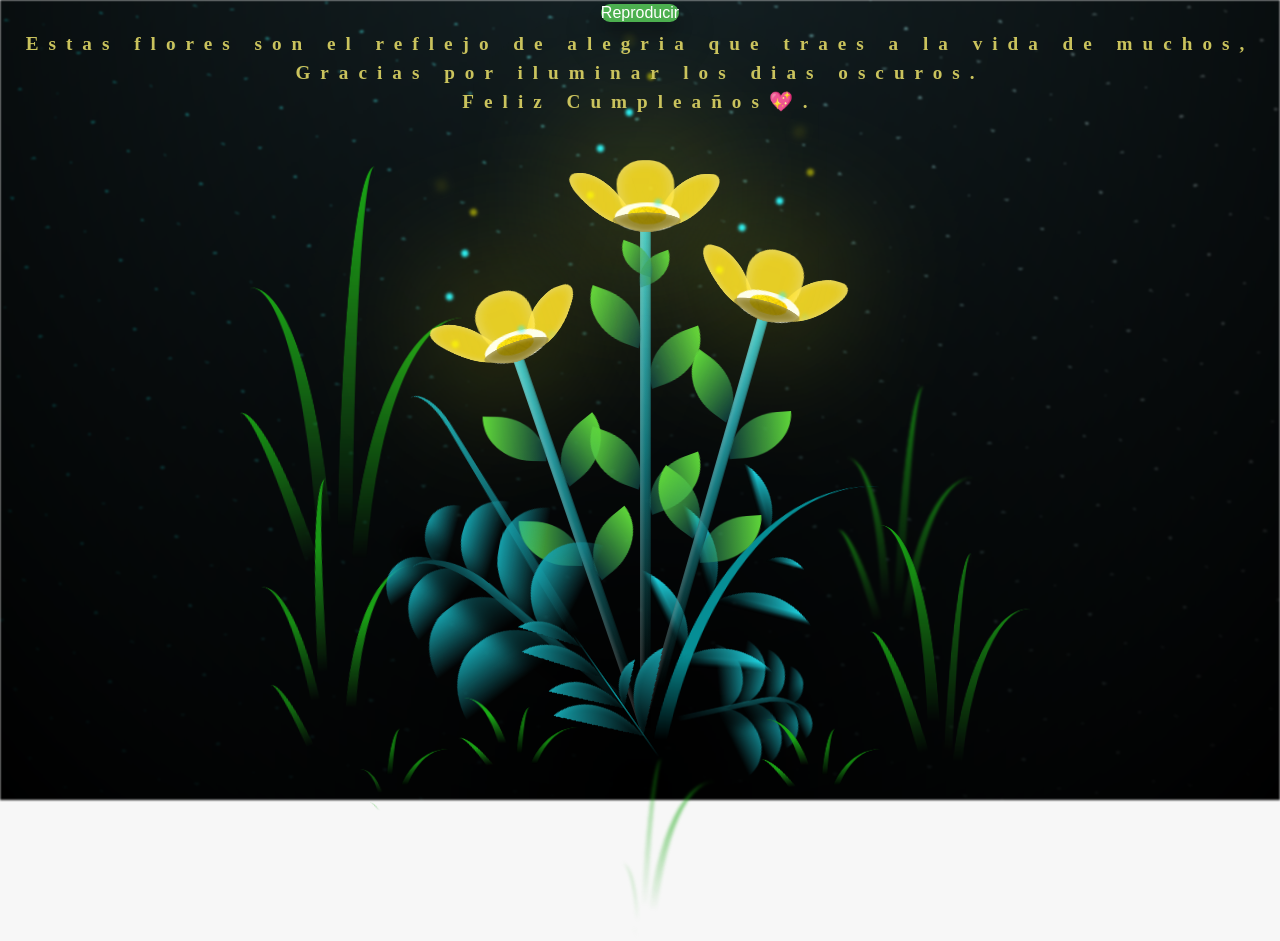
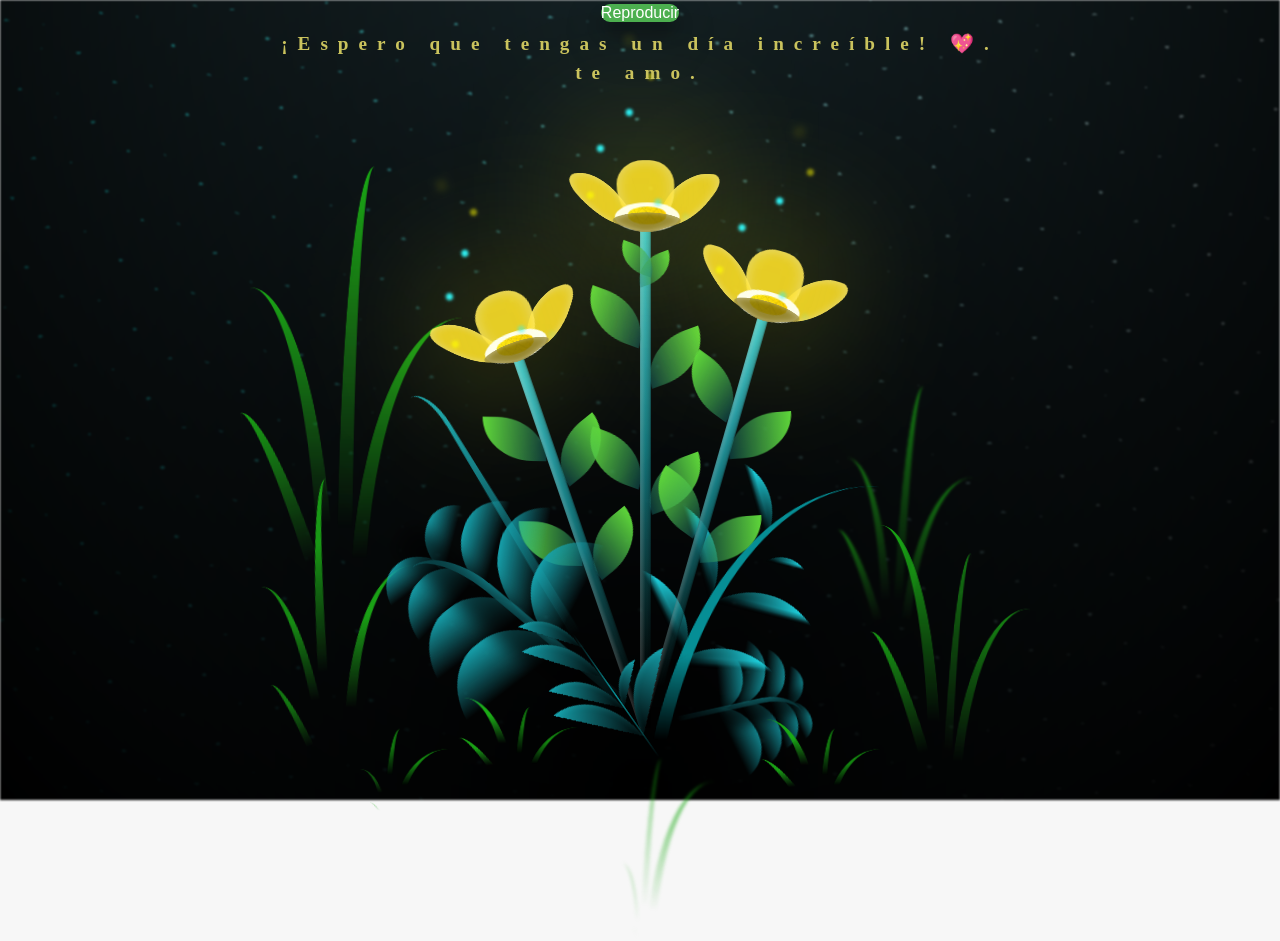
Before and after one commit to alextimaus/PA-TI, a plain HTML site: page flower.html in a window 1280 px wide. Drawn offline with Linux system fonts and the light colour scheme.

Commit message:
Update flower.html

```diff
--- a/flower.html
+++ b/flower.html
@@ -27,8 +27,7 @@
     </script>
 
 
-    <h1 class="titulo">Estas flores son el reflejo de alegria que traes a la vida de muchos, <br>
-        Gracias por iluminar los dias oscuros. <br> Feliz Cumpleaños💖.</h1>
+    <h1 class="titulo">¡Espero que tengas un día increíble! 💖. <br> te amo.</h1>
 
     <div class="night"></div>
     <div class="flowers">
```
